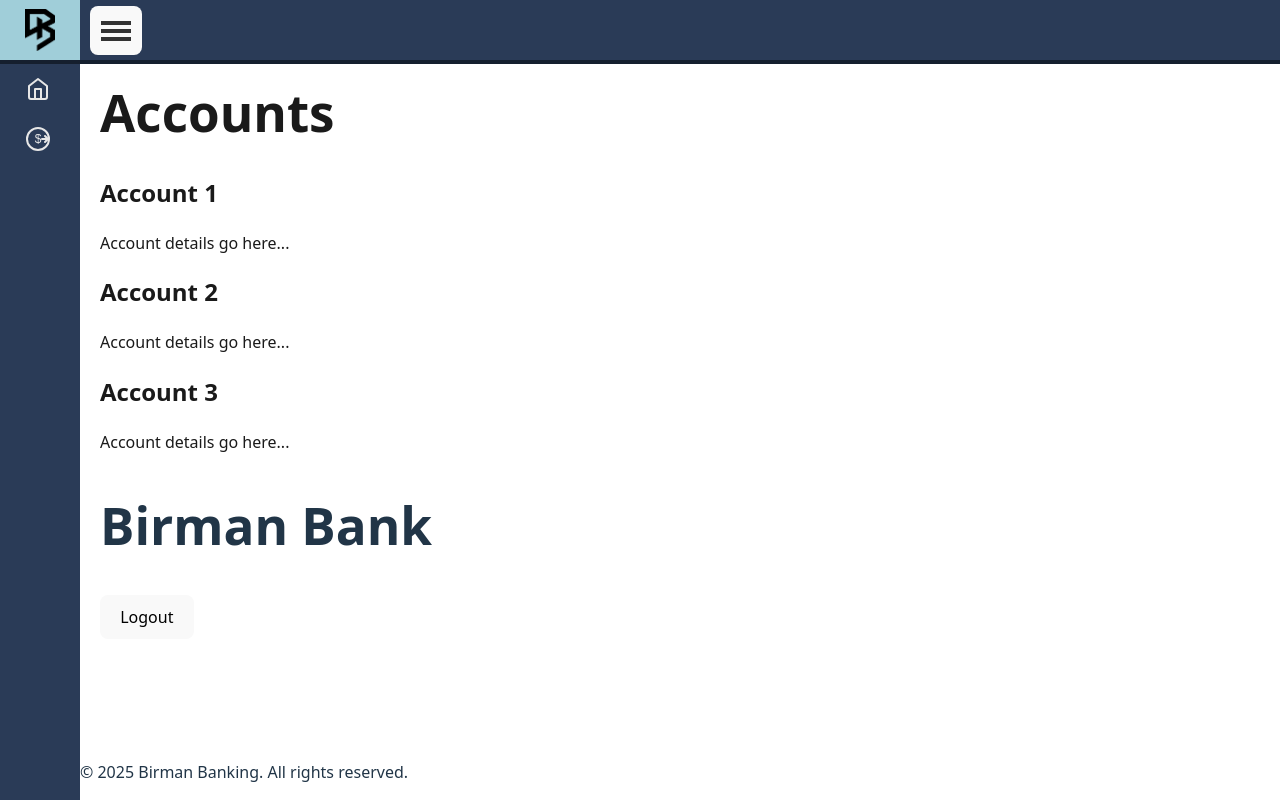
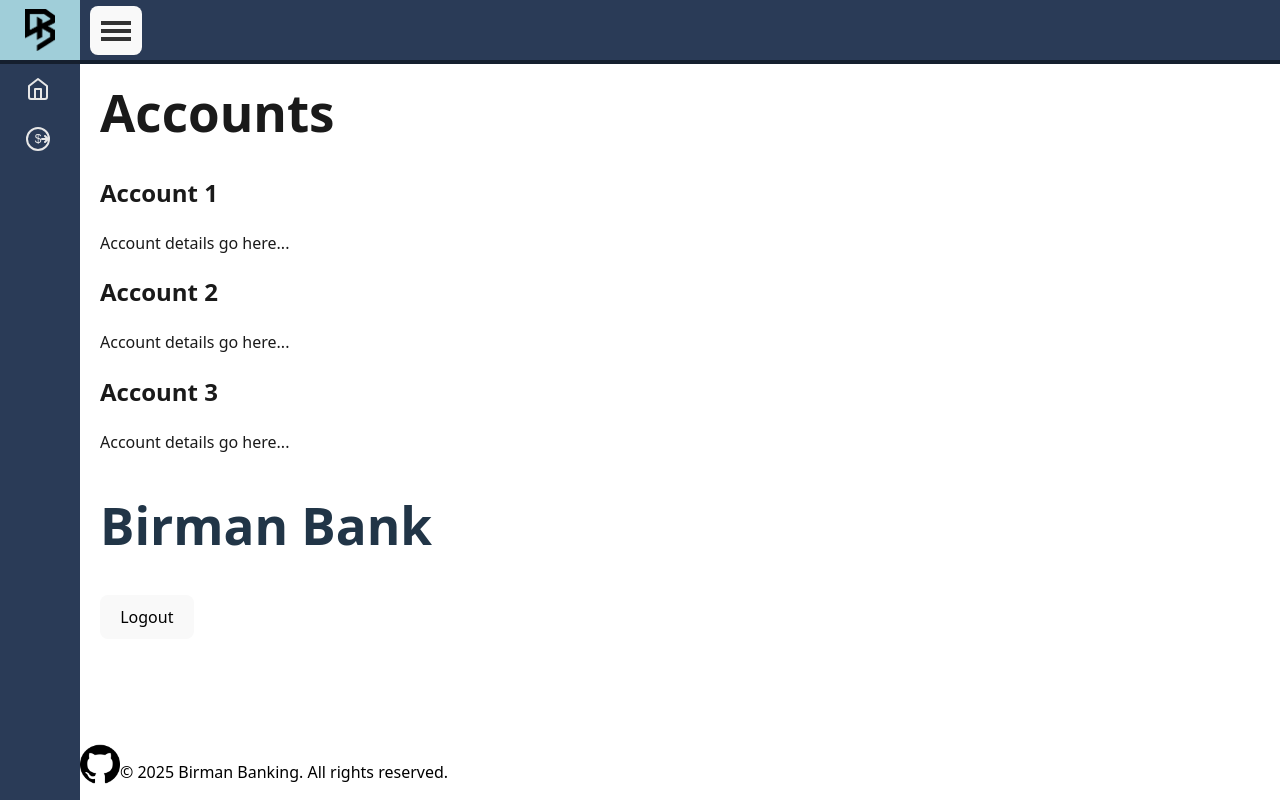
Before and after one commit to BeaVert16/Birman-Banking-CPAN-228-Frontend, a React (Vite) app: page / in a window 1280 px wide. Built offline with nearby package versions, Linux system fonts and the light colour scheme.

Commit message:
Added clickable GitHub link.

```diff
--- /dev/null
+++ b/src/Global/Bars/Footer/Footer.css
@@ -0,0 +1,12 @@
+.footer {
+  display: flex;
+  flex-direction: row;
+  height: 100%;
+  color: black;
+  /* background-color: #2A3B57; */
+}
+
+.github-icon {
+  width: 40px;
+  height: auto;
+}
--- a/src/Global/Bars/Footer/Footer.jsx
+++ b/src/Global/Bars/Footer/Footer.jsx
@@ -1,6 +1,18 @@
+import "./Footer.css";
+
 const Footer = () => {
   return (
     <div className="footer">
+      <a
+        href="https://github.com/BeaVert16/Birman-Banking-CPAN-228-Frontend"
+      >
+        <img
+          src="./Images/GitHubIcon.png"
+          alt="GitHub"
+          className="github-icon"
+        />
+      </a>
+
       <p>© 2025 Birman Banking. All rights reserved.</p>
     </div>
   );
--- a/src/Global/Bars/sidebar/Sidebar.jsx
+++ b/src/Global/Bars/sidebar/Sidebar.jsx
@@ -39,7 +39,7 @@ const Bar = ({ collapsed }) => {
               component={<Link to="/systems" className="link" />}
               icon={<MoveMoney />}
             >
-              Move Money
+              Transfer
             </MenuItem>
           </Menu>
         </Sidebar>
```
Also changed, not shown: Images/GitHubIcon.png (added).
